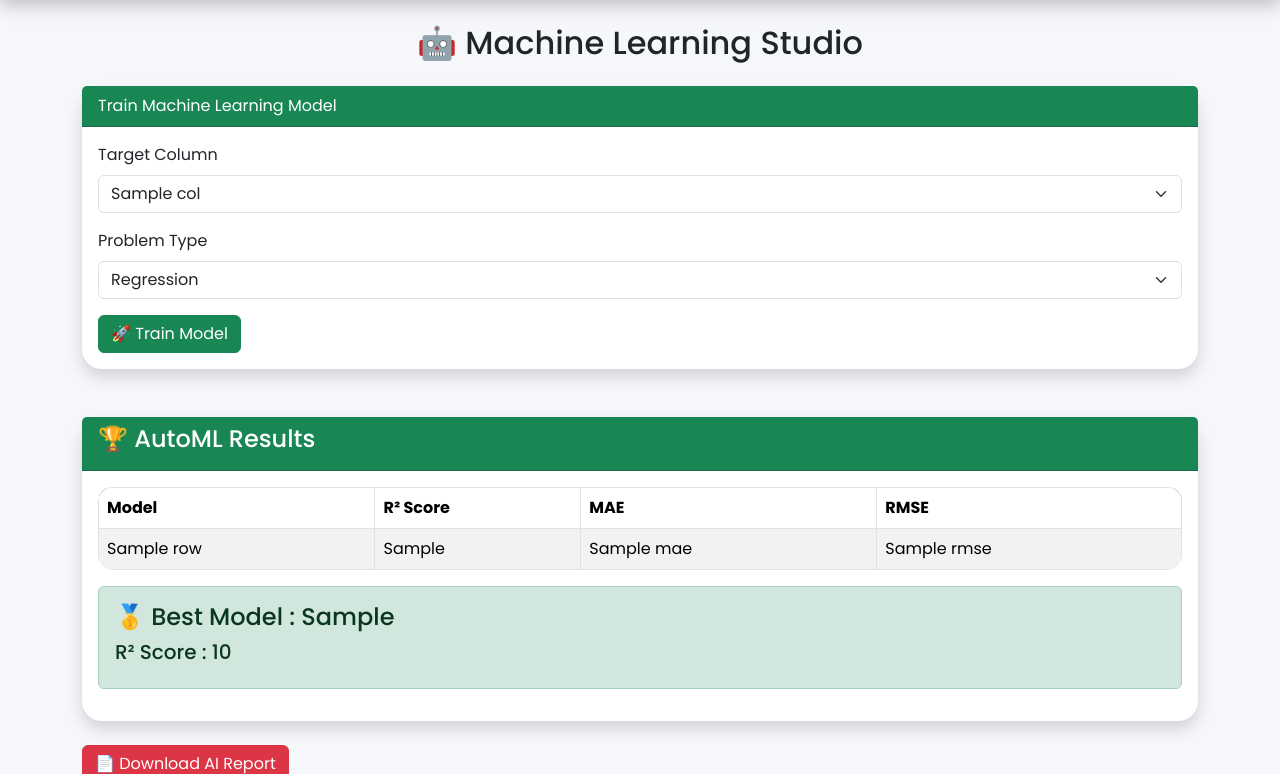
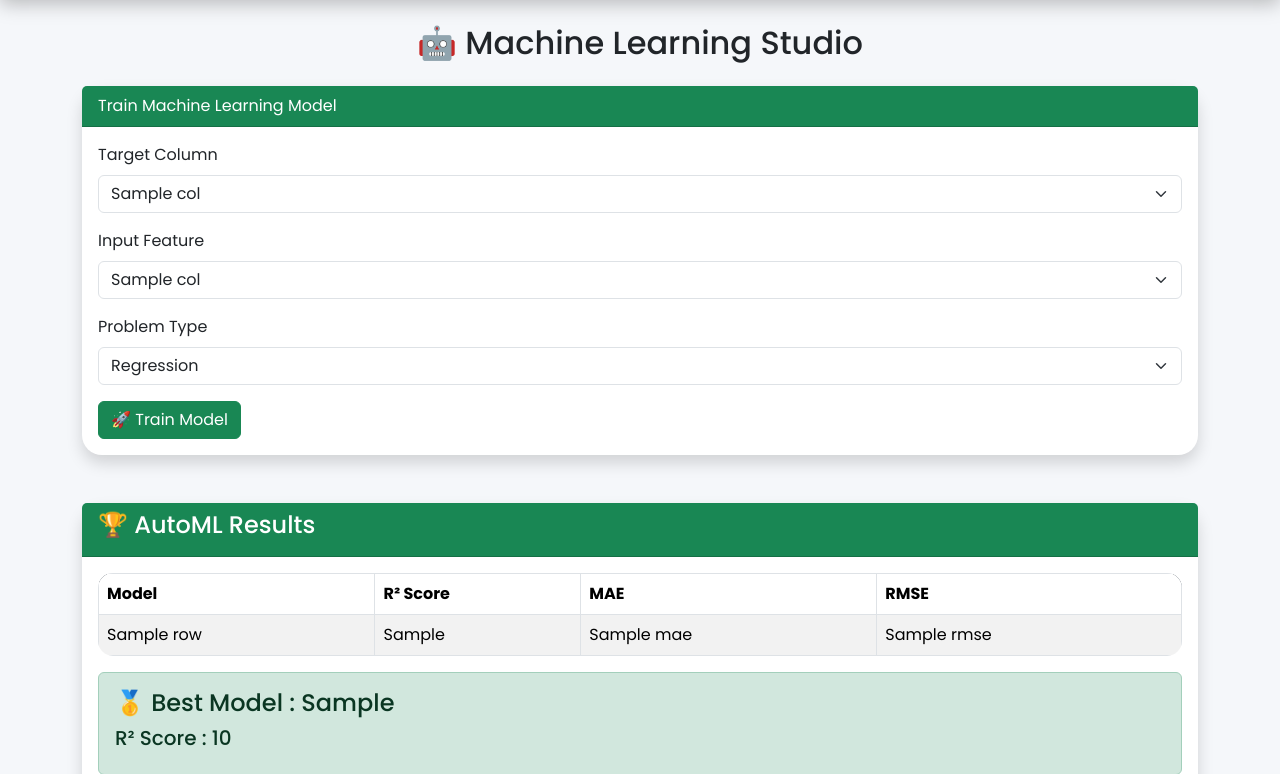
Before and after one commit to shrusti-di/AI-Business-Dashboard, a Flask app: template templates/machine_learning.html in a window 1280 px wide. Shown: the part 80-854 px from the top of the page. Run offline with Flask 3, Linux system fonts and the light colour scheme; the template is opened without the code that fills it: most values are stand-ins (such as "Sample title", 1, 10 or a date in 2020).

Commit message:
Added input columns dropdown in ML page

```diff
--- a/templates/machine_learning.html
+++ b/templates/machine_learning.html
@@ -28,6 +28,28 @@ Machine Learning
 
                     <label class="form-label">
                         Target Column
+                    </label>
+
+                    <select class="form-select" name="target" required>
+
+                        {% for col in columns %}
+
+                        <option value="{{ col }}">
+                            {{ col }}
+                        </option>
+
+                        {% endfor %}
+
+                    </select>
+
+                </div>
+
+                <!-- Input Column -->
+
+                <div class="mb-3">
+
+                    <label class="form-label">
+                        Input Feature
                     </label>
 
                     <select class="form-select" name="target" required>
```
